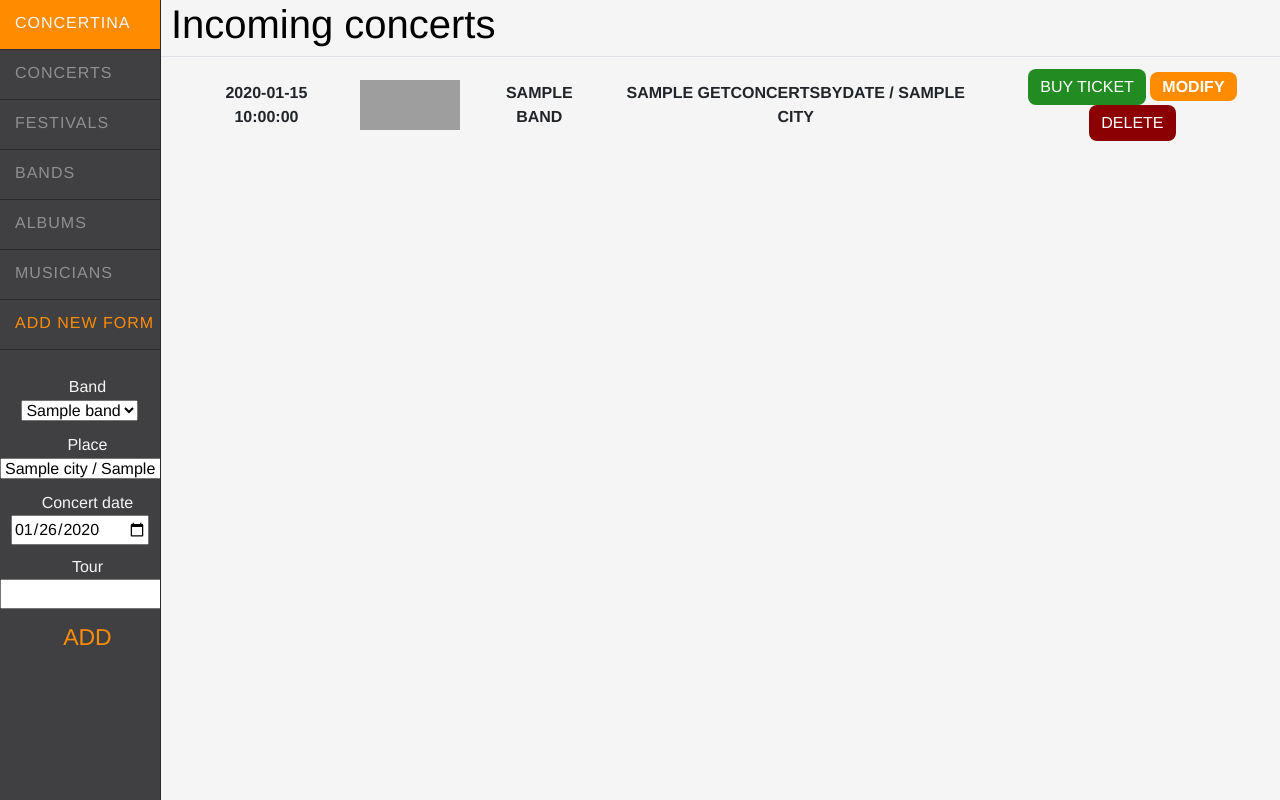
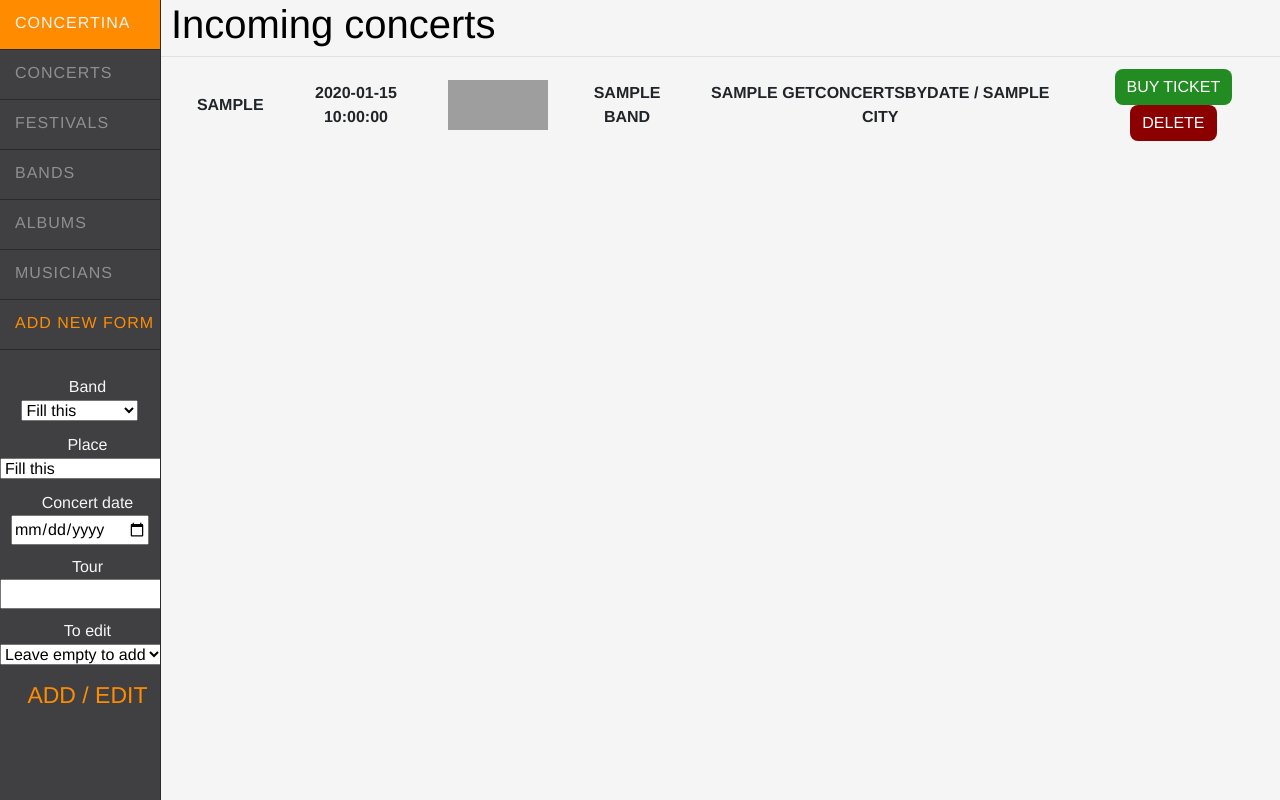
Before and after one commit to tomaszmjurek/concertina, a Flask app: page /concerts in a window 1280 px wide. Run offline with Flask 2, Linux system fonts and the light colour scheme; a database or web service that is not in the repository returns one stand-in record (values such as "Sample title"); some libraries are stand-ins or nearby versions; grey boxes are pictures that could not be loaded.

Commit message:
add option to modify records

```diff
--- a/concertina/controllers/concerts_controller.py
+++ b/concertina/controllers/concerts_controller.py
@@ -1,8 +1,10 @@
 from flask import render_template, Blueprint, redirect, url_for, flash
+
 from concertina.app import cursor
 from concertina.controllers.forms import ConcertForm
 import psycopg2
 
+from concertina.utils import *
 
 concerts_bp = Blueprint('concerts', __name__)
 
@@ -15,19 +17,21 @@ def homepage():
 
 @concerts_bp.route('/concerts')
 def concerts():
-    cursor.execute("SELECT * FROM getConcertsByDate() NATURAL JOIN PLACES")
+    cursor.execute("SELECT * FROM getConcertsByDate() NATURAL JOIN PLACES ORDER BY concert_date DESC")
     incoming = cursor.fetchall()
 
     form = ConcertForm()
 
     cursor.execute("SELECT * FROM bands")
     bands = cursor.fetchall()
-    form.band.choices = [(band['name'], band['name']) for band in bands]
+    form.band.choices = Options.BLANK + [(band['name'], band['name']) for band in bands]
 
     cursor.execute("SELECT * FROM places")
     places = cursor.fetchall()
-    form.place.choices = [(place['id_place'], f'{place["city"]} / {place["name"]}')
+    form.place.choices = Options.BLANK + [(place['id_place'], f'{place["city"]} / {place["name"]}')
                           for place in places]
+
+    form.to_edit.choices = Options.EMPTY + [(x['id_concert'], x['id_concert']) for x in incoming]
 
     return render_template('concerts.html', incoming=incoming, form=form)
 
@@ -36,17 +40,37 @@ def concerts():
 def concerts_add():
     form = ConcertForm()
     band = form.band.data
-    id_place = int(form.place.data)
+    id_place = form.place.data
     concert_date = form.concert_date.data
     tour = form.tour.data
+    to_edit = form.to_edit.data
 
-    try:
-        cursor.execute("INSERT INTO concerts(band, concert_date, tour, id_place)"
-                        "VALUES(%s::TEXT, %s::DATE, %s::TEXT, %s::INTEGER)",
-                        (band, concert_date, tour, id_place))
-    except psycopg2.IntegrityError as e:
-        start_pos = str(e).find('DETAIL') + 9
-        flash(str(e)[start_pos:])
+    if not is_set(to_edit):
+        try:
+            cursor.execute("INSERT INTO concerts(band, concert_date, tour, id_place)"
+                            "VALUES(%s::TEXT, %s::DATE, %s::TEXT, %s::INTEGER)",
+                            (band, concert_date, tour, int(id_place)))
+        except psycopg2.IntegrityError as e:
+            flash('Such a concert already exists!')
+        except Exception as e:
+            flash('Some required fields were not set!')
+    else:
+        try:
+            if is_set(band):
+                cursor.execute('UPDATE CONCERTS SET band = %s::TEXT WHERE id_concert = %s::INTEGER', (band, to_edit))
+            if is_set(id_place):
+                cursor.execute('UPDATE CONCERTS SET id_place = %s::INTEGER WHERE id_concert = %s::INTEGER',
+                               (int(id_place), to_edit))
+            if is_set(concert_date):
+                cursor.execute('UPDATE CONCERTS SET concert_date = %s::DATE WHERE id_concert = %s::INTEGER',
+                               (concert_date, to_edit))
+            if is_set(tour):
+                cursor.execute('UPDATE CONCERTS SET tour = %s::TEXT WHERE id_concert = %s::INTEGER', (tour, to_edit))
+
+        except psycopg2.IntegrityError as e:
+            flash('Such a concert already exists!')
+        except Exception as e:
+            flash('Modification was not possible!')
 
     return redirect(url_for('concerts.concerts'))
 
@@ -56,8 +80,3 @@ def concert_delete(id_concert):
     cursor.execute("DELETE FROM CONCERTS WHERE id_concert = %s::INTEGER", [id_concert])
     flash("Concert deleted successfully!")
     return redirect(url_for('concerts.concerts'))
-
-
-@concerts_bp.route('/concerts/modify/<int:id_concert>')
-def concert_modify(id_concert):
-    return redirect(url_for('concerts,concerts'))
--- a/concertina/controllers/forms.py
+++ b/concertina/controllers/forms.py
@@ -1,5 +1,5 @@
 from flask_wtf import FlaskForm
-from wtforms import StringField, SelectField, SubmitField
+from wtforms import StringField, SelectField, SubmitField, IntegerField
 from wtforms.fields.html5 import DateField
 from wtforms.validators import DataRequired
 from datetime import date
@@ -8,26 +8,31 @@ from datetime import date
 class ConcertForm(FlaskForm):
     band = SelectField('Band', choices=[], validators=[DataRequired()])
     place = SelectField('Place', choices=[], validators=[DataRequired()])
-    concert_date = DateField('Concert date', validators=[DataRequired()], default=date.today())
+    concert_date = DateField('Concert date', validators=[DataRequired()])
     tour = StringField('Tour')
-    submit = SubmitField('Add')
+    to_edit = SelectField('To edit')
+    submit = SubmitField('Add / Edit')
 
 
 class BandForm(FlaskForm):
     name = StringField('Name') # TODO warunek, że nie ma juz takiego
     formation_date = DateField('Formation date', default=date.today())
-    submit = SubmitField('Add')
+    to_edit = SelectField('To edit')
+    submit = SubmitField('Add / Edit')
 
 
 class MusicianForm(FlaskForm):
     name = StringField('Name')
     band = SelectField('Band', choices=[], validators=[DataRequired()])
     instrument = SelectField('Instrument', choices=[], validators=[DataRequired()])
-    submit = SubmitField('Add')
+    to_edit = SelectField('To edit')
+    submit = SubmitField('Add / Edit')
 
 
 class FestivalForm(FlaskForm):
     name = StringField('Name', validators=[DataRequired()])
-    date_start = DateField('Start date', default=date.today(), validators=[DataRequired()])
+    date_start = DateField('Start date', validators=[DataRequired()])
     place = SelectField('Place', choices=[], validators=[DataRequired()])
-    submit = SubmitField('Add')
+    to_edit = IntegerField('To edit')
+    to_edit = SelectField('To edit')
+    submit = SubmitField('Add / Edit')
--- a/concertina/templates/bands.html
+++ b/concertina/templates/bands.html
@@ -14,7 +14,7 @@
         {% for band in my_bands %}
             <tr>
                 <th scope="row">{{ loop.counter }}</th>
-                <td>{{ band.name}}</td>
+                <td>{{ band.name }}</td>
                 <td><img src="https://picsum.photos/100/50"></img></td>
                 <td>{{ band.formation_date }}</td>
                 <td>
@@ -43,6 +43,10 @@
         {{ form.formation_date }}
         </div>
 
+       <div>{{ form.to_edit.label.text }} </br>
+        {{ form.to_edit }}
+        </div>
+
         <div class="submit-button">{{ form.submit(class_="submit-button") }}</div>
 
         </form>
--- a/concertina/templates/concerts.html
+++ b/concertina/templates/concerts.html
@@ -14,15 +14,13 @@
         {% for concert in incoming %}
             <tr>
                 <th scope="row">{{ loop.counter }}</th>
+                <td>{{ concert.id_concert }}</td>
                 <td>{{ concert.concert_date}}</td>
                 <td><img src="https://picsum.photos/100/50"></img></td>
                 <td>{{ concert.band }}</td>
                 <td>{{ concert.name }} / {{ concert.city }}</td>
                 <td>
                     <button class="my-button see_more" type="button">Buy Ticket</button>
-                    <a href="{{ url_for('concerts.concert_modify', id_concert=concert.id_concert), }}">
-                        <buttom class="my-button modify-button" type="buttom">Modify</buttom>
-                    </a>
                     <a href="{{ url_for('concerts.concert_delete', id_concert=concert.id_concert) }}">
                         <button class="my-button delete-button" type="button">Delete</button>
                     </a>
@@ -55,6 +53,10 @@
         {{ form.tour }}
         </div>
 
+        <div>{{ form.to_edit.label.text }} </br>
+        {{ form.to_edit }}
+        </div>
+
         <div class="submit-button">{{ form.submit(class_="submit-button") }}</div>
 
         </form>
--- a/concertina/templates/festivals.html
+++ b/concertina/templates/festivals.html
@@ -14,6 +14,7 @@
         {% for festival in incoming %}
             <tr>
                 <th scope="row">{{ loop.counter }}</th>
+                <td>{{ festival.id_festival }}</td>
                 <td>{{ festival.date_start}}</td>
                 <td><img src="https://picsum.photos/100/50"></img></td>
                 <td>{{ festival.name }} / {{ festival.city }}</td>
@@ -47,6 +48,10 @@
         {{ form.date_start }}
         </div>
 
+        <div>{{ form.to_edit.label.text }} </br>
+        {{  form.to_edit }}
+        </div>
+
         <div class="submit-button">{{ form.submit(class_="submit-button") }}</div>
 
         </form>
--- a/concertina/templates/musicians.html
+++ b/concertina/templates/musicians.html
@@ -47,6 +47,10 @@
         {{ form.instrument }}
         </div>
 
+        <div>{{ form.to_edit.label.text }} </br>
+        {{ form.to_edit }}
+        </div>
+
         <div class="submit-button">{{ form.submit(class_="submit-button") }}</div>
 
         </form>
```
Also changed, not shown: concertina/controllers/bands_controller.py (+25 -8 lines), concertina/controllers/festivals_controller.py (+33 -10 lines), concertina/controllers/musicians_controller.py (+29 -9 lines), concertina/utils.py (added, +9 -0 lines).
